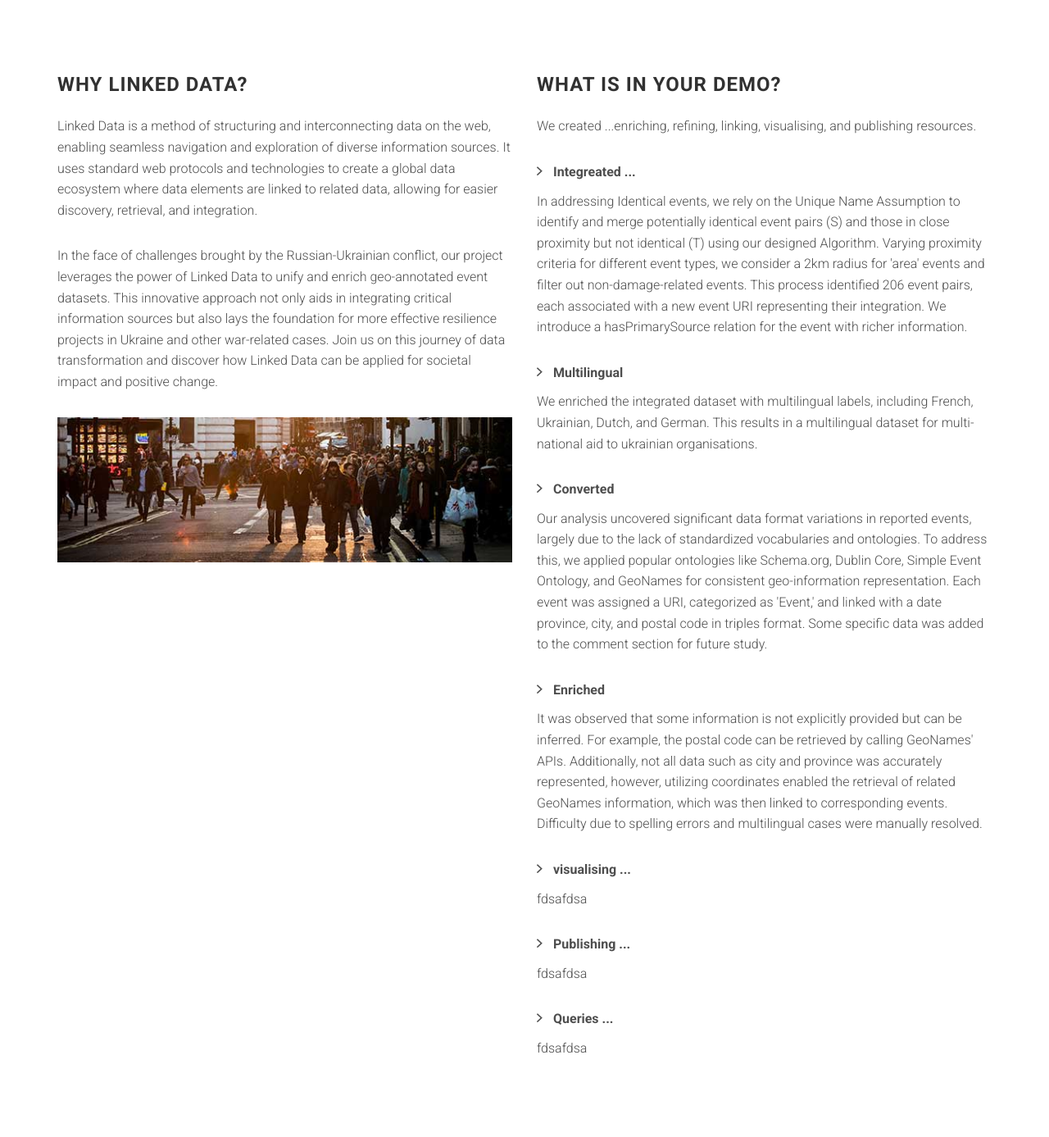
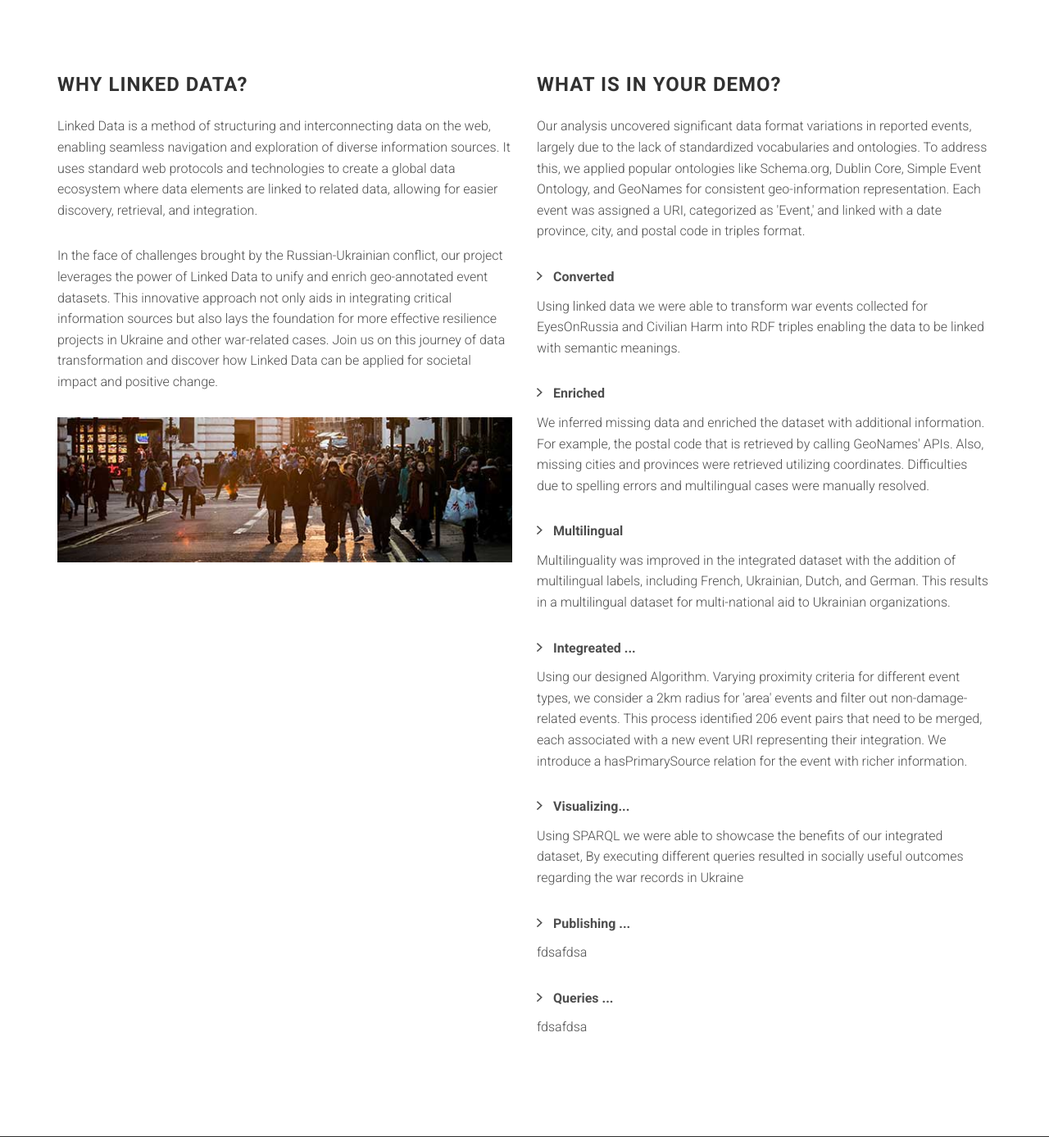
Before and after one commit to LinkedData4Resilience/website, a Django app: page / in a window 1280 px wide. Shown: the part 800-2187 px from the top of the page at 82% size. Run offline with Django 4.2, Linux system fonts and the light colour scheme; some libraries are stand-ins or nearby versions; some web fonts are replaced; grey boxes are pictures that could not be loaded.

Commit message:
Update index.html
new edits for the sections Integrated, converted, enriched

```diff
--- a/hello/templates/index.html
+++ b/hello/templates/index.html
@@ -36,15 +36,16 @@
 
                 <h3 class="section-title multiple-title">What is in your demo?</h3>
 
-                <p>We created ...enriching, refining, linking, visualising, and publishing resources.</p>
+                <p>Our analysis uncovered significant data format variations in reported events, largely due to the lack of standardized vocabularies and ontologies. To address this, we applied popular ontologies like Schema.org, Dublin Core, Simple Event Ontology, and GeoNames for consistent geo-information representation. Each event was assigned a URI, categorized as 'Event,' and linked with a date province, city, and postal code in triples format.</p>
 
                 <ul class="list-arrow-right">
 
-                    <li>Integreated ...</li> <p>In addressing Identical events, we rely on the Unique Name Assumption to identify and merge potentially identical event pairs (S) and those in close proximity but not identical (T) using our designed Algorithm. Varying proximity criteria for different event types, we consider a 2km radius for 'area' events and filter out non-damage-related events. This process identified 206 event pairs, each associated with a new event URI representing their integration. We introduce a hasPrimarySource relation for the event with richer information. </p>
-                    <li>Multilingual</li> <p>We enriched the integrated dataset with multilingual labels, including French, Ukrainian, Dutch, and German. This results in a multilingual dataset for multi-national aid to ukrainian organisations. </p>
-                    <li>Converted </li> <p>Our analysis uncovered significant data format variations in reported events, largely due to the lack of standardized vocabularies and ontologies. To address this, we applied popular ontologies like Schema.org, Dublin Core, Simple Event Ontology, and GeoNames for consistent geo-information representation. Each event was assigned a URI, categorized as 'Event,' and linked with a date province, city, and postal code in triples format. Some specific data was added to the comment section for future study.</p>
-                      <li>Enriched </li> <p>It was observed that some information is not explicitly provided but can be inferred. For example, the postal code can be retrieved by calling GeoNames' APIs. Additionally, not all data such as city and province was accurately represented, however, utilizing coordinates enabled the retrieval of related GeoNames information, which was then linked to corresponding events.  Difficulty due to spelling errors and multilingual cases were manually resolved. </p>
-                    <li>visualising ... </li> <p>fdsafdsa</p>
+                    <li>Converted </li> <p>Using linked data we were able to transform war events collected for EyesOnRussia and Civilian Harm into RDF triples enabling the data to be linked with semantic meanings.</p>
+                    <li>Enriched </li> <p>We inferred missing data and enriched the dataset with additional information. For example, the postal code that is retrieved by calling GeoNames' APIs. Also, missing cities and provinces were retrieved utilizing coordinates. Difficulties due to spelling errors and multilingual cases were manually resolved. </p>
+                    <li>Multilingual</li> <p>Multilinguality was improved in the integrated dataset with the addition of multilingual labels, including French, Ukrainian, Dutch, and German. This results in a multilingual dataset for multi-national aid to Ukrainian organizations. </p>
+                    <li>Integreated ...</li> <p>Using our designed Algorithm. Varying proximity criteria for different event types, we consider a 2km radius for 'area' events and filter out non-damage-related events. This process identified 206 event pairs that need to be merged, each associated with a new event URI representing their integration. We introduce a hasPrimarySource relation for the event with richer information. </p>
+
+                    <li>Visualizing... </li> <p>Using SPARQL we were able to showcase the benefits of our integrated dataset, By executing different queries resulted in socially useful outcomes regarding the war records in Ukraine</p>
                     <li>Publishing ... </li> <p>fdsafdsa</p>
                     <li>Queries ... </li> <p>fdsafdsa</p>
 
```
